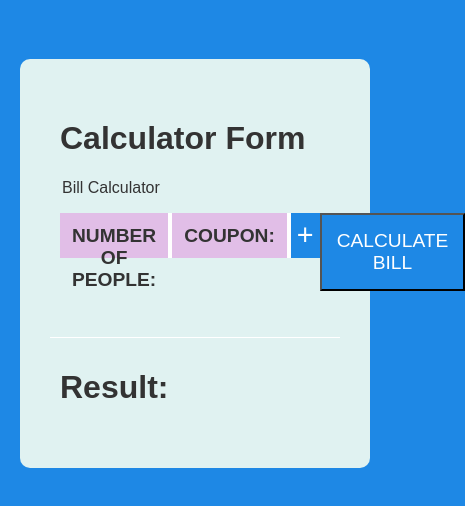
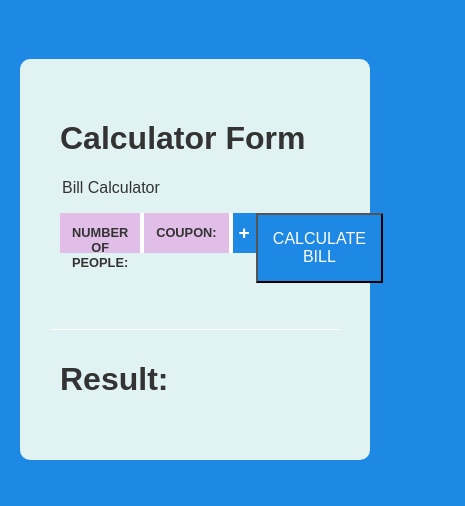
Before and after one commit to tian-chaiyaporn/assignment-360, a React (Create React App) app: page / in a window 390 px wide. Shown: the top 506 px of the page, 465 px wide, since content can reach past the window. Built offline with nearby package versions, Linux system fonts and the light colour scheme.

Commit message:
REFACTOR out variables and use inheritance where necessary, also includes a media query mixin

```diff
--- /dev/null
+++ b/src/App.css
@@ -0,0 +1,18 @@
+.App {
+  display: flex;
+  width: 100%;
+  height: 100%;
+  margin-top: 10%;
+  justify-content: center;
+  padding: 20px;
+  color: #333; }
+
+.container {
+  display: flex;
+  width: 100%;
+  height: inherit;
+  flex-direction: column;
+  max-width: 600px;
+  padding: 30px;
+  background-color: #E0F2F1;
+  border-radius: 10px; }
--- a/src/App.scss
+++ b/src/App.scss
@@ -1,10 +1,4 @@
-* {
-  box-sizing: border-box;
-}
-
-body {
-  background-color: #1E88E5;
-}
+@import 'styles/variables.scss';
 
 .App {
   display: flex;
@@ -13,16 +7,16 @@ body {
   margin-top: 10%;
   justify-content: center;
   padding: 20px;
-  color: #333;
+  color: $font-color-dark;
 }
 
 .container {
   display: flex;
+  width: 100%;
   height: inherit;
   flex-direction: column;
   max-width: 600px;
-  width: 100%;
   padding: 30px;
-  background-color: #E0F2F1;
+  background-color: $contrast-backgroud-color;
   border-radius: 10px;
 }
--- /dev/null
+++ b/src/Components/CalculatorForm/CalculatorForm.css
@@ -0,0 +1,86 @@
+.CalculatorForm {
+  display: flex;
+  width: 100%;
+  padding: 10px; }
+
+.calculator-form {
+  width: 100%; }
+
+.calculator-fieldset {
+  display: flex;
+  width: inherit;
+  padding: 0;
+  margin: 0;
+  border: none; }
+
+.calculator-people, .calculator-coupon-add {
+  display: flex; }
+
+.calculator-item, .coupon-add-button, .coupon-delete-button {
+  display: flex;
+  text-align: center;
+  font-size: 1.2em;
+  height: 45px;
+  width: 100%;
+  background-color: white;
+  border: none; }
+
+@media (max-width: 768px) {
+  .calculator-item, .coupon-add-button, .coupon-delete-button {
+    font-size: 0.8em;
+    height: 40px; } }
+
+/******* Form Label *********/
+.form-label, .people-label, .coupon-label {
+  font-weight: bold;
+  padding: 12px;
+  background-color: #E1BEE7; }
+
+.people-label {
+  flex: 4; }
+
+.coupon-label {
+  flex: 2; }
+
+/******* Form Input *********/
+.form-input, .people-input, .coupon-input {
+  text-align: center; }
+
+.people-input {
+  flex: 1; }
+
+.coupon-input {
+  flex: 5; }
+
+/******* Form Button *********/
+.coupon-btn, .coupon-submit-button, .coupon-add-button, .coupon-delete-button {
+  display: inline-block;
+  text-align: center;
+  cursor: pointer;
+  font-size: 1.8em;
+  color: white;
+  background-color: #1E88E5; }
+
+.coupon-submit-button {
+  font-size: 1.2em;
+  padding: 15px; }
+
+.coupon-add-button {
+  flex: 1;
+  font-weight: bold; }
+
+.coupon-delete-button {
+  font-weight: bold;
+  flex: 1;
+  background-color: #AD1457; }
+
+@media (max-width: 768px) {
+  .coupon-btn, .coupon-submit-button, .coupon-add-button, .coupon-delete-button {
+    font-size: 1.2em; }
+  .coupon-submit-button {
+    font-size: 1em; } }
+
+/******* Coupon Items *********/
+.coupon-item {
+  flex: 7;
+  padding: 12px; }
--- a/src/Components/CalculatorForm/CalculatorForm.js
+++ b/src/Components/CalculatorForm/CalculatorForm.js
@@ -54,10 +54,10 @@ class CalculatorForm extends Component {
         <p key={shortid.generate()} className="calculator-item coupon">
           <span id={coupon} className="coupon-item">{coupon}</span>
           <button
-            className="coupon-btn"
+            className="coupon-delete-button"
             onClick={this.deleteCoupon.bind(this, coupon)}
           >
-            x
+            -
           </button>
         </p>
       )
@@ -105,7 +105,7 @@ class CalculatorForm extends Component {
                   maxLength="100"
                 />
                 <button
-                  className="calculator-item coupon-btn"
+                  className="coupon-add-button"
                   id="coupon-add"
                   onClick={this.addCoupon}
                 >
@@ -116,7 +116,7 @@ class CalculatorForm extends Component {
 
             <p>
               <button
-                className="coupon-submit coupon-btn"
+                className="coupon-submit-button"
                 id="submit"
                 type="submit"
                 onClick={this.handleSubmit}
--- a/src/Components/CalculatorForm/CalculatorForm.scss
+++ b/src/Components/CalculatorForm/CalculatorForm.scss
@@ -1,3 +1,5 @@
+@import 'styles/variables.scss';
+
 .CalculatorForm {
   display: flex;
   width: 100%;
@@ -16,63 +18,102 @@
   border: none;
 }
 
-.calculator-people {
-  display: flex;
-}
-
-.calculator-coupon-add {
+.calculator-people, .calculator-coupon-add {
   display: flex;
 }
 
 .calculator-item {
   display: flex;
   text-align: center;
-  font-size: 1.2em;
+  font-size: $font-size-main;
   height: 45px;
   width: 100%;
-  background-color: white;
+  background-color: $font-color-light;
   border: none;
 }
 
-.people-label {
-  flex: 4;
+@include mobile {
+  .calculator-item {
+    font-size: $font-size-small;
+    height: 40px;
+  }
+}
+
+/******* Form Label *********/
+.form-label {
   font-weight: bold;
   padding: 12px;
-  background-color: #E1BEE7;
+  background-color: $primary-light-color;
+}
+
+.people-label {
+  @extend .form-label;
+  flex: 4;
+}
+
+.coupon-label {
+  @extend .form-label;
+  flex: 2;
+}
+
+/******* Form Input *********/
+.form-input {
+  text-align: center;
 }
 
 .people-input {
+  @extend .form-input;
   flex: 1;
-  text-align: center;
-}
-
-.coupon-label {
-  flex: 2;
-  font-weight: bold;
-  padding: 12px;
-  background-color: #E1BEE7;
 }
 
 .coupon-input {
+  @extend .form-input;
   flex: 5;
-  text-align: center;
 }
 
+/******* Form Button *********/
 .coupon-btn {
-  flex: 1;
   display: inline-block;
   text-align: center;
-  font-size: 1.8em;
-  color: white;
-  background-color: #1E88E5;
+  cursor: pointer;
+  font-size: $font-size-big;
+  color: $font-color-light;
+  background-color: $primary-dark-color;
 }
 
+.coupon-submit-button {
+  @extend .coupon-btn;
+  font-size: $font-size-main;
+  padding: 15px;
+}
+
+.coupon-add-button {
+  @extend .coupon-btn;
+  @extend .calculator-item;
+  flex: 1;
+  font-weight: bold;
+}
+
+.coupon-delete-button {
+  @extend .coupon-btn;
+  @extend .calculator-item;
+  font-weight: bold;
+  flex: 1;
+  background-color: $highlight-color;
+}
+
+@include mobile {
+  .coupon-btn {
+    font-size: $font-size-main;
+  }
+
+  .coupon-submit-button {
+    font-size: $font-size-medium;
+  }
+}
+
+/******* Coupon Items *********/
 .coupon-item {
   flex: 7;
   padding: 12px;
 }
-
-.coupon-submit {
-  font-size: 1.2em;
-  padding: 15px;
-}
--- a/src/Components/Result/Result.scss
+++ b/src/Components/Result/Result.scss
@@ -1,3 +1,5 @@
+@import 'styles/variables.scss';
+
 .Result {
   display: flex;
   flex-direction: column;
--- /dev/null
+++ b/src/Components/Result/ResultItem.css
@@ -0,0 +1,21 @@
+.recommend-tag {
+  padding: 20px;
+  margin: 0;
+  color: white;
+  font-weight: bold;
+  background-color: #AD1457;
+  border-top-left-radius: 20px;
+  border-top-right-radius: 20px; }
+
+.ResultItem {
+  padding: 15px;
+  margin-bottom: 15px;
+  font-size: 1.2em;
+  background-color: white; }
+
+.deal-name {
+  font-weight: 300; }
+
+.final-amount {
+  font-weight: bold;
+  font-size: 1.2em; }
--- a/src/Components/Result/ResultItem.scss
+++ b/src/Components/Result/ResultItem.scss
@@ -1,9 +1,11 @@
+@import 'styles/variables.scss';
+
 .recommend-tag {
   padding: 20px;
   margin: 0;
-  color: white;
+  color: $font-color-light;
   font-weight: bold;
-  background-color: #AD1457;
+  background-color: $highlight-color;
   border-top-left-radius: 20px;
   border-top-right-radius: 20px;
 }
@@ -11,8 +13,8 @@
 .ResultItem {
   padding: 15px;
   margin-bottom: 15px;
-  font-size: 1.2em;
-  background-color: white;
+  font-size: $font-size-main;
+  background-color: $secondary-light-color;
 }
 
 .deal-name {
@@ -21,4 +23,5 @@
 
 .final-amount {
   font-weight: bold;
+  font-size: $font-size-main;
 }
--- /dev/null
+++ b/src/index.css
@@ -0,0 +1,9 @@
+* {
+  box-sizing: border-box; }
+
+body {
+  margin: 0;
+  padding: 0;
+  font-family: "Avenir", Arial, sans-serif;
+  font-size: 1em;
+  background-color: #1E88E5; }
--- a/src/index.scss
+++ b/src/index.scss
@@ -1,5 +1,13 @@
+@import 'styles/variables.scss';
+
+* {
+  box-sizing: border-box;
+}
+
 body {
   margin: 0;
   padding: 0;
-  font-family: sans-serif;
+  font-family: $font-main;
+  font-size: $font-size-medium;
+  background-color: $main-background-color;
 }
--- a/src/styles/variables.scss
+++ b/src/styles/variables.scss
@@ -0,0 +1,27 @@
+$font-main:                 'Avenir', Arial, sans-serif;
+
+$main-background-color:     #1E88E5;
+$contrast-backgroud-color:  #E0F2F1;
+
+$highlight-color:           #AD1457;
+
+$primary-light-color:       #E1BEE7;
+$primary-dark-color:        #1E88E5;
+
+$secondary-light-color:     white;
+
+$font-color-dark:           #333;
+$font-color-light:          white;
+
+$font-size-small:           0.8em;
+$font-size-medium:          1em;
+$font-size-main:            1.2em;
+$font-size-big:             1.8em;
+
+$max-mobile-width: 768px;
+
+@mixin mobile {
+  @media (max-width: $max-mobile-width) {
+    @content;
+  }
+}
```
